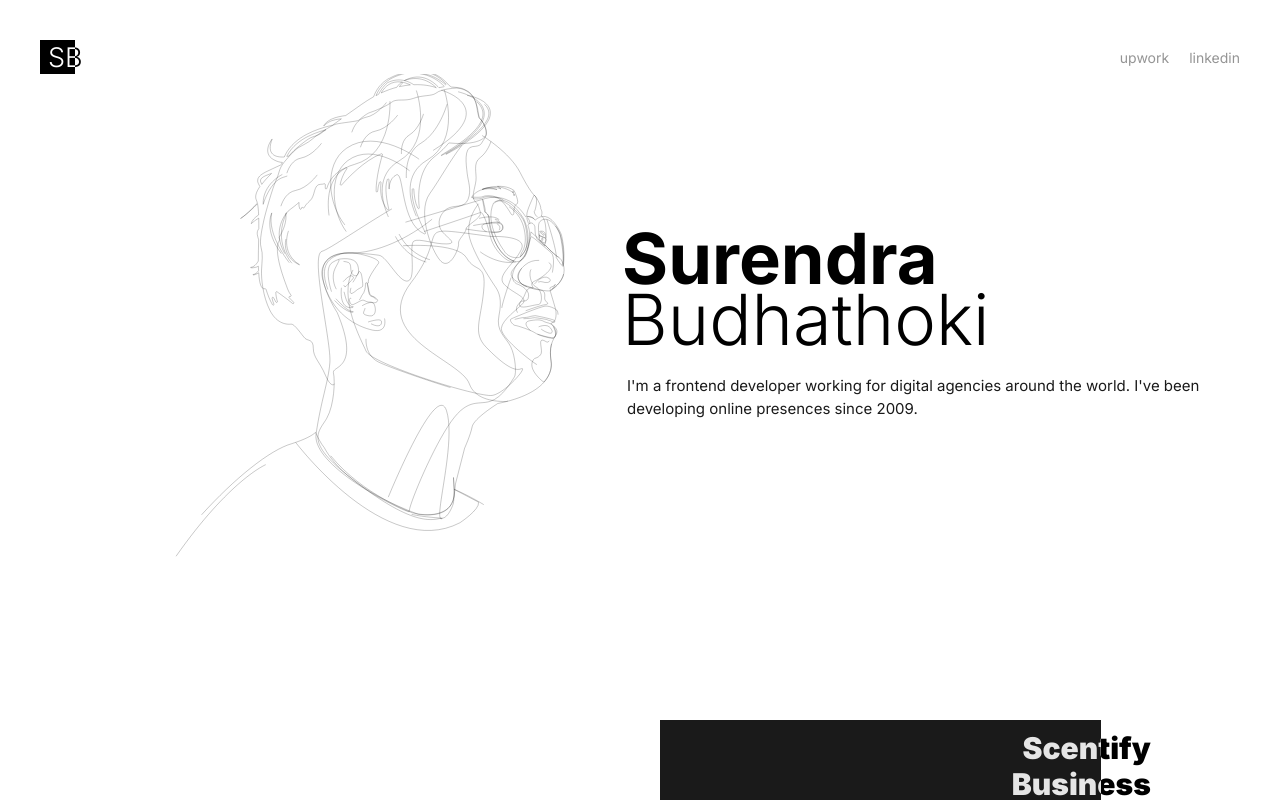
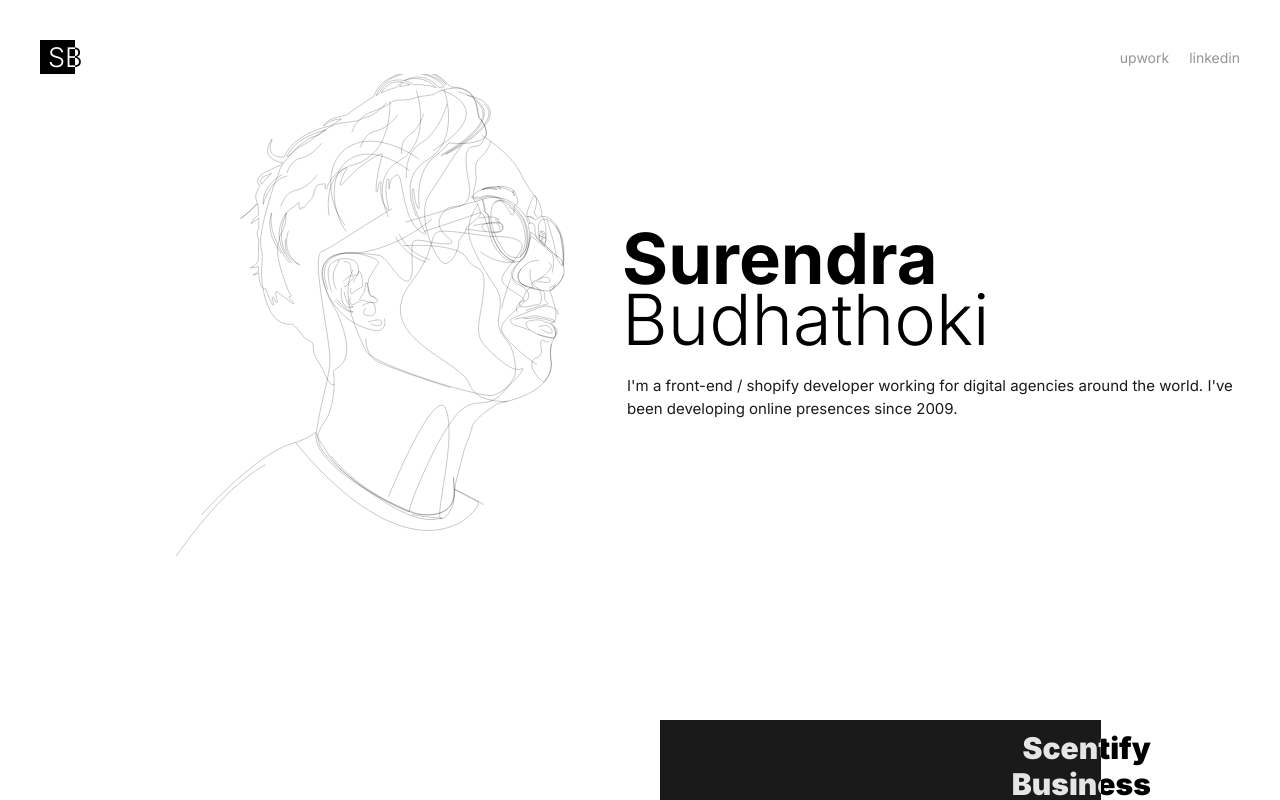
Before and after one commit to sjirel/personal-react-app, a React (Vite) app: page / in a window 1280 px wide. Shown: the top 800 px of the page. Built offline with nearby package versions, Linux system fonts and the light colour scheme.

Commit message:
change title

```diff
--- a/src/Hero.jsx
+++ b/src/Hero.jsx
@@ -22,8 +22,8 @@ const Hero = () => {
             <span>budhathoki</span>
           </h1>
           <p className="intro">
-            I'm a frontend developer working for digital agencies around the
-            world. I've been developing online presences since 2009.
+            I'm a front-end / shopify developer working for digital agencies
+            around the world. I've been developing online presences since 2009.
           </p>
         </div>
       </div>
```
